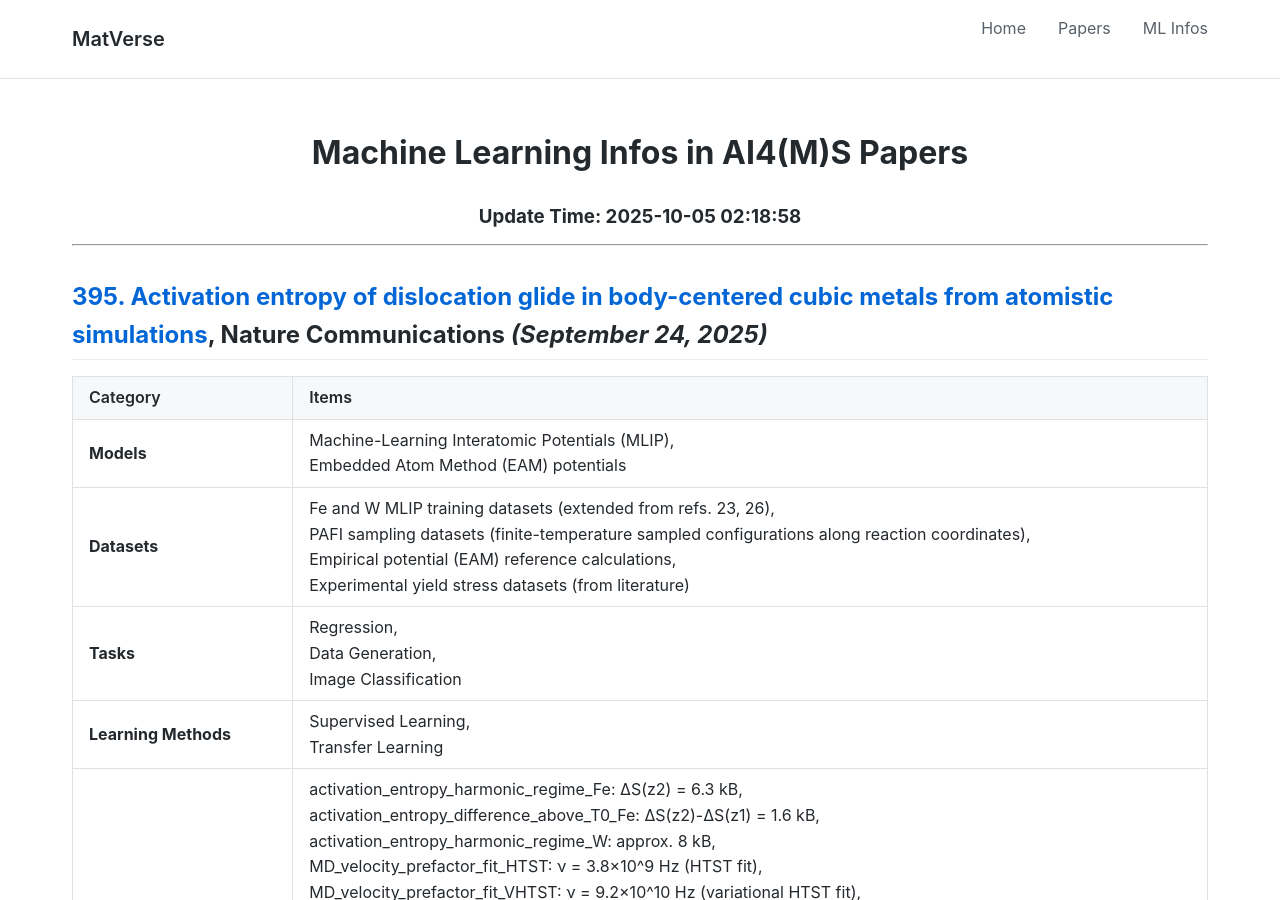
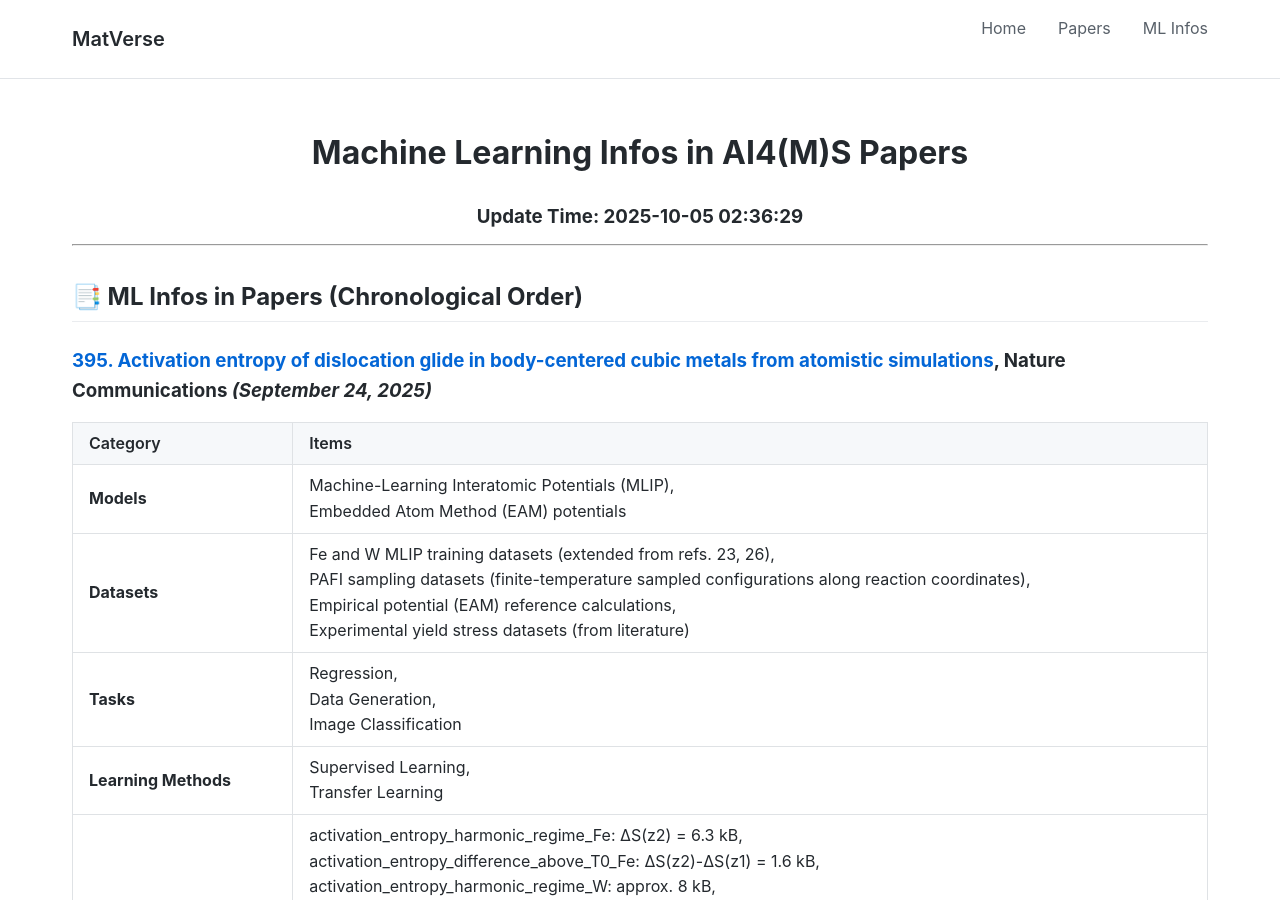
Before and after one commit to SMU-DIGA/matverse_papers, a Jekyll site: the page built from ml_infos.md, in a window 1280 px wide and 900 px high. Built offline with Jekyll 4.4.1, drawn with Linux system fonts in a browser that asks for light colours.

Commit message:
ml infos

```diff
--- a/ml_infos.md
+++ b/ml_infos.md
@@ -6,12 +6,14 @@ permalink: /ml_infos/
 
 <div align="center">
     <h1>Machine Learning Infos in AI4(M)S Papers</h1>
-    <h3>Update Time: 2025-10-05 02:18:58</h3>
+    <h3>Update Time: 2025-10-05 02:36:29</h3>
     </div>
 
 ---
 
-## [395. Activation entropy of dislocation glide in body-centered cubic metals from atomistic simulations]((https://doi.org/10.1038/s41467-025-62390-w)), Nature Communications *(September 24, 2025)*
+## 📑 ML Infos in Papers (Chronological Order)
+
+### [395. Activation entropy of dislocation glide in body-centered cubic metals from atomistic simulations]((https://doi.org/10.1038/s41467-025-62390-w)), Nature Communications *(September 24, 2025)*
 
 | Category | Items |
 |----------|-------|
@@ -25,7 +27,7 @@ permalink: /ml_infos/
 ---
 
 
-## [391. Active Learning for Machine Learning Driven Molecular Dynamics]((https://doi.org/10.48550/arXiv.2509.17208)), Preprint *(September 21, 2025)*
+### [391. Active Learning for Machine Learning Driven Molecular Dynamics]((https://doi.org/10.48550/arXiv.2509.17208)), Preprint *(September 21, 2025)*
 
 | Category | Items |
 |----------|-------|
@@ -39,7 +41,7 @@ permalink: /ml_infos/
 ---
 
 
-## [372. Guided multi-agent AI invents highly accurate, uncertainty-aware transcriptomic aging clocks]((https://doi.org/10.1101/2025.09.08.674588)), Preprint *(September 12, 2025)*
+### [372. Guided multi-agent AI invents highly accurate, uncertainty-aware transcriptomic aging clocks]((https://doi.org/10.1101/2025.09.08.674588)), Preprint *(September 12, 2025)*
 
 | Category | Items |
 |----------|-------|
@@ -53,7 +55,7 @@ permalink: /ml_infos/
 ---
 
 
-## [326. Probing the limitations of multimodal language models for chemistry and materials research]((https://doi.org/10.1038/s43588-025-00836-3)), Nature Computational Science *(August 11, 2025)*
+### [326. Probing the limitations of multimodal language models for chemistry and materials research]((https://doi.org/10.1038/s43588-025-00836-3)), Nature Computational Science *(August 11, 2025)*
 
 | Category | Items |
 |----------|-------|
@@ -67,7 +69,7 @@ permalink: /ml_infos/
 ---
 
 
-## [300. AlphaGenome: advancing regulatory variant effect prediction with a unified DNA sequence model]((https://doi.org/10.1101/2025.06.25.661532)), Preprint *(July 11, 2025)*
+### [300. AlphaGenome: advancing regulatory variant effect prediction with a unified DNA sequence model]((https://doi.org/10.1101/2025.06.25.661532)), Preprint *(July 11, 2025)*
 
 | Category | Items |
 |----------|-------|
@@ -81,7 +83,7 @@ permalink: /ml_infos/
 ---
 
 
-## [264. End-to-end data-driven weather prediction]((https://doi.org/10.1038/s41586-025-08897-0)), Nature *(May 2025)*
+### [264. End-to-end data-driven weather prediction]((https://doi.org/10.1038/s41586-025-08897-0)), Nature *(May 2025)*
 
 | Category | Items |
 |----------|-------|
@@ -95,7 +97,7 @@ permalink: /ml_infos/
 ---
 
 
-## [205. Crystal structure generation with autoregressive large language modeling]((https://doi.org/10.1038/s41467-024-54639-7)), Nature Communications *(December 06, 2024)*
+### [205. Crystal structure generation with autoregressive large language modeling]((https://doi.org/10.1038/s41467-024-54639-7)), Nature Communications *(December 06, 2024)*
 
 | Category | Items |
 |----------|-------|
@@ -109,7 +111,7 @@ permalink: /ml_infos/
 ---
 
 
-## [189. Transforming science labs into automated factories of discovery]((https://doi.org/10.1126/scirobotics.adm6991)), Science Robotics *(October 23, 2024)*
+### [189. Transforming science labs into automated factories of discovery]((https://doi.org/10.1126/scirobotics.adm6991)), Science Robotics *(October 23, 2024)*
 
 | Category | Items |
 |----------|-------|
@@ -123,7 +125,7 @@ permalink: /ml_infos/
 ---
 
 
-## [188. Open Materials 2024 (OMat24) Inorganic Materials Dataset and Models]((https://doi.org/10.48550/arXiv.2410.12771)), Preprint *(October 16, 2024)*
+### [188. Open Materials 2024 (OMat24) Inorganic Materials Dataset and Models]((https://doi.org/10.48550/arXiv.2410.12771)), Preprint *(October 16, 2024)*
 
 | Category | Items |
 |----------|-------|
@@ -137,7 +139,7 @@ permalink: /ml_infos/
 ---
 
 
-## [178. Closed-loop transfer enables artificial intelligence to yield chemical knowledge]((https://doi.org/10.1038/s41586-024-07892-1)), Nature *(September 2024)*
+### [178. Closed-loop transfer enables artificial intelligence to yield chemical knowledge]((https://doi.org/10.1038/s41586-024-07892-1)), Nature *(September 2024)*
 
 | Category | Items |
 |----------|-------|
@@ -151,7 +153,7 @@ permalink: /ml_infos/
 ---
 
 
-## [172. The power and pitfalls of AlphaFold2 for structure prediction beyond rigid globular proteins]((https://doi.org/10.1038/s41589-024-01638-w)), Nature Chemical Biology *(August 2024)*
+### [172. The power and pitfalls of AlphaFold2 for structure prediction beyond rigid globular proteins]((https://doi.org/10.1038/s41589-024-01638-w)), Nature Chemical Biology *(August 2024)*
 
 | Category | Items |
 |----------|-------|
@@ -165,7 +167,7 @@ permalink: /ml_infos/
 ---
 
 
-## [171. OpenFold: retraining AlphaFold2 yields new insights into its learning mechanisms and capacity for generalization]((https://doi.org/10.1038/s41592-024-02272-z)), Nature Methods *(August 2024)*
+### [171. OpenFold: retraining AlphaFold2 yields new insights into its learning mechanisms and capacity for generalization]((https://doi.org/10.1038/s41592-024-02272-z)), Nature Methods *(August 2024)*
 
 | Category | Items |
 |----------|-------|
@@ -179,7 +181,7 @@ permalink: /ml_infos/
 ---
 
 
-## [157. Closed-Loop Multi-Objective Optimization for Cu–Sb–S Photo-Electrocatalytic Materials’ Discovery]((https://doi.org/10.1002/adma.202304269)), Advanced Materials *(June 04, 2024)*
+### [157. Closed-Loop Multi-Objective Optimization for Cu–Sb–S Photo-Electrocatalytic Materials’ Discovery]((https://doi.org/10.1002/adma.202304269)), Advanced Materials *(June 04, 2024)*
 
 | Category | Items |
 |----------|-------|
@@ -193,7 +195,7 @@ permalink: /ml_infos/
 ---
 
 
-## [127. A dynamic knowledge graph approach to distributed self-driving laboratories]((https://doi.org/10.1038/s41467-023-44599-9)), Nature Communications *(January 23, 2024)*
+### [127. A dynamic knowledge graph approach to distributed self-driving laboratories]((https://doi.org/10.1038/s41467-023-44599-9)), Nature Communications *(January 23, 2024)*
 
 | Category | Items |
 |----------|-------|
@@ -207,7 +209,7 @@ permalink: /ml_infos/
 ---
 
 
-## [85. The rise of self-driving labs in chemical and materials sciences]((https://doi.org/10.1038/s44160-022-00231-0)), Nature Synthesis *(June 2023)*
+### [85. The rise of self-driving labs in chemical and materials sciences]((https://doi.org/10.1038/s44160-022-00231-0)), Nature Synthesis *(June 2023)*
 
 | Category | Items |
 |----------|-------|
@@ -221,7 +223,7 @@ permalink: /ml_infos/
 ---
 
 
-## [78. Generative Models as an Emerging Paradigm in the Chemical Sciences]((https://doi.org/10.1021/jacs.2c13467)), Journal of the American Chemical Society *(April 26, 2023)*
+### [78. Generative Models as an Emerging Paradigm in the Chemical Sciences]((https://doi.org/10.1021/jacs.2c13467)), Journal of the American Chemical Society *(April 26, 2023)*
 
 | Category | Items |
 |----------|-------|
@@ -235,7 +237,7 @@ permalink: /ml_infos/
 ---
 
 
-## [52. Distributed representations of atoms and materials for machine learning]((https://doi.org/10.1038/s41524-022-00729-3)), npj Computational Materials *(March 18, 2022)*
+### [52. Distributed representations of atoms and materials for machine learning]((https://doi.org/10.1038/s41524-022-00729-3)), npj Computational Materials *(March 18, 2022)*
 
 | Category | Items |
 |----------|-------|
@@ -249,7 +251,7 @@ permalink: /ml_infos/
 ---
 
 
-## [41. Accurate prediction of protein structures and interactions using a three-track neural network]((https://doi.org/10.1126/science.abj8754)), Science *(August 20, 2021)*
+### [41. Accurate prediction of protein structures and interactions using a three-track neural network]((https://doi.org/10.1126/science.abj8754)), Science *(August 20, 2021)*
 
 | Category | Items |
 |----------|-------|
@@ -263,7 +265,7 @@ permalink: /ml_infos/
 ---
 
 
-## [26. Coevolutionary search for optimal materials in the space of all possible compounds]((https://doi.org/10.1038/s41524-020-0322-9)), npj Computational Materials *(May 14, 2020)*
+### [26. Coevolutionary search for optimal materials in the space of all possible compounds]((https://doi.org/10.1038/s41524-020-0322-9)), npj Computational Materials *(May 14, 2020)*
 
 | Category | Items |
 |----------|-------|
@@ -277,7 +279,7 @@ permalink: /ml_infos/
 ---
 
 
-## [16. Active learning for accelerated design of layered materials]((https://doi.org/10.1038/s41524-018-0129-0)), npj Computational Materials *(December 10, 2018)*
+### [16. Active learning for accelerated design of layered materials]((https://doi.org/10.1038/s41524-018-0129-0)), npj Computational Materials *(December 10, 2018)*
 
 | Category | Items |
 |----------|-------|
```
